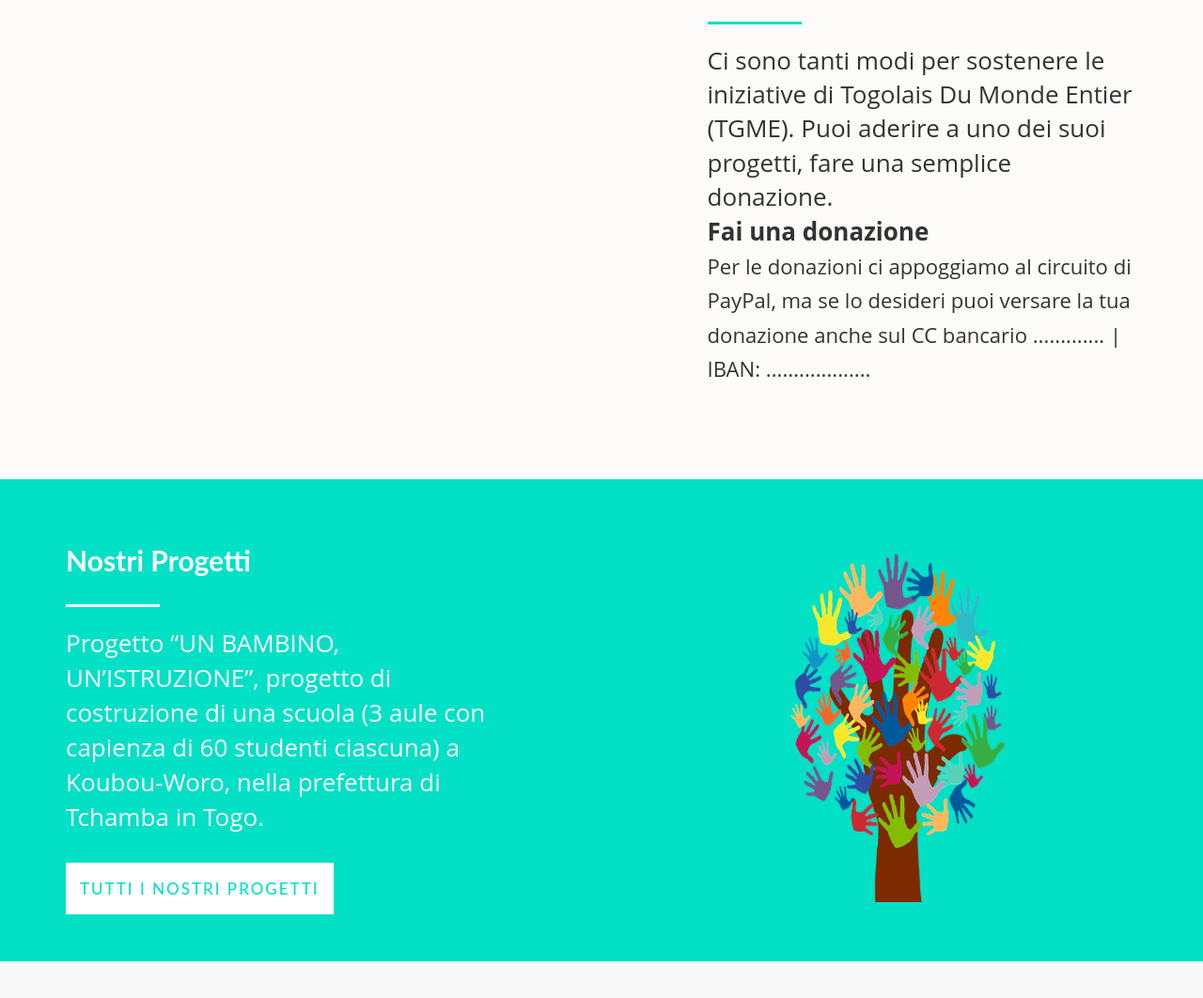
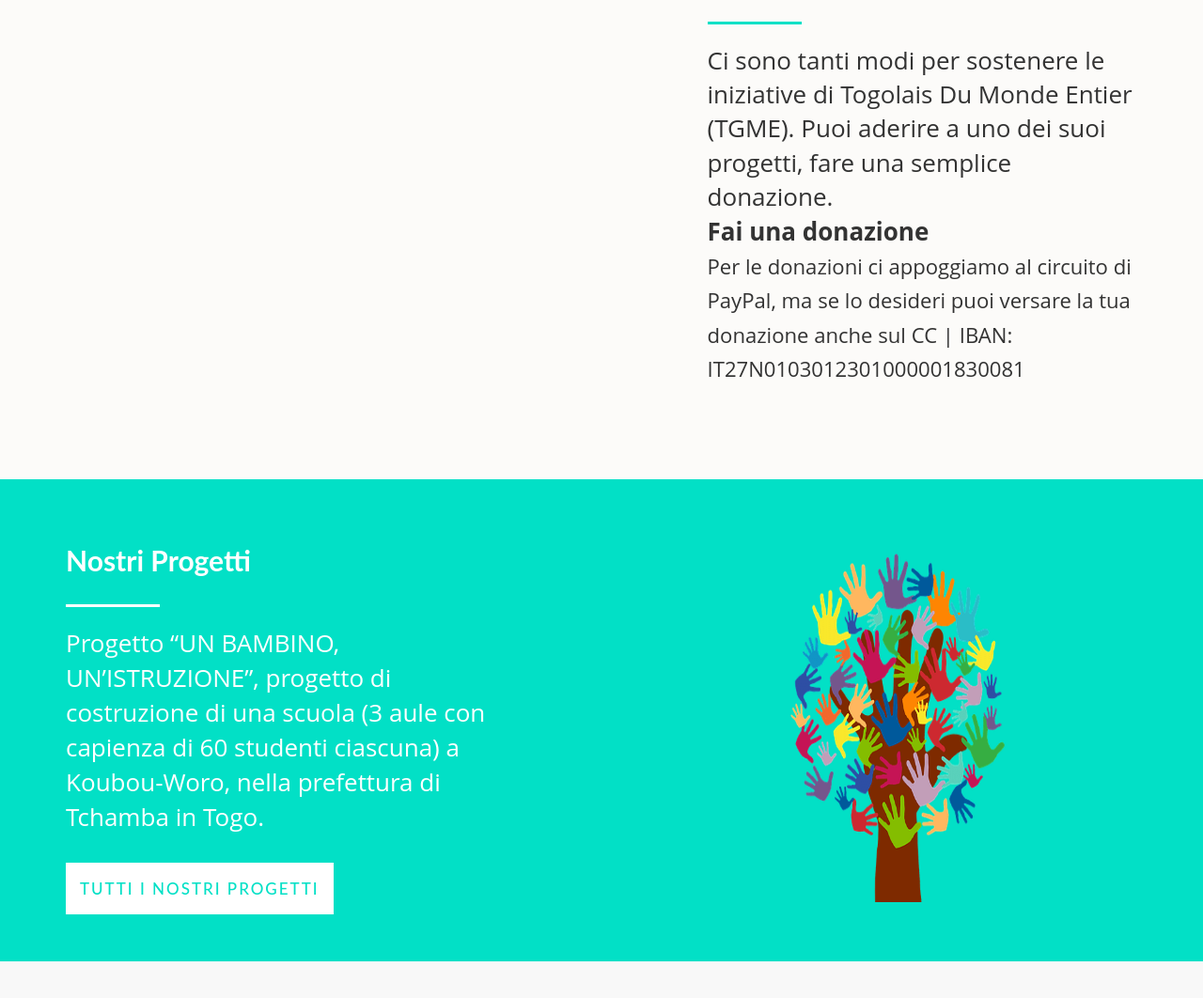
Before and after one commit to TGME/Sito, a plain HTML site: page index.html in a window 1280 px wide. Shown: the part 2126-3188 px from the top of the page at 94% size. Drawn offline with nearby package versions, Linux system fonts and the light colour scheme; a web font is replaced by a local one.

Commit message:
Add files via upload

```diff
--- a/index.html
+++ b/index.html
@@ -143,7 +143,8 @@
                       <p class="lead">Ci sono tanti modi per sostenere  le iniziative di Togolais Du Monde Entier (TGME). Puoi aderire a uno dei suoi progetti, fare una semplice donazione. <br>
                        <strong> Fai una donazione </strong>
                         <br>
-<small> Per le donazioni ci appoggiamo al circuito di PayPal, ma se lo desideri puoi versare la tua donazione anche sul CC bancario ............. | IBAN: ...................
+<small> Per le donazioni ci appoggiamo al circuito di PayPal, ma se lo desideri puoi versare la tua donazione anche sul CC
+ | IBAN: IT27N0103012301000001830081
 </small> </p>
                   </div>
                   <div class="col-lg-5 col-sm-pull-6  col-sm-6">
```
